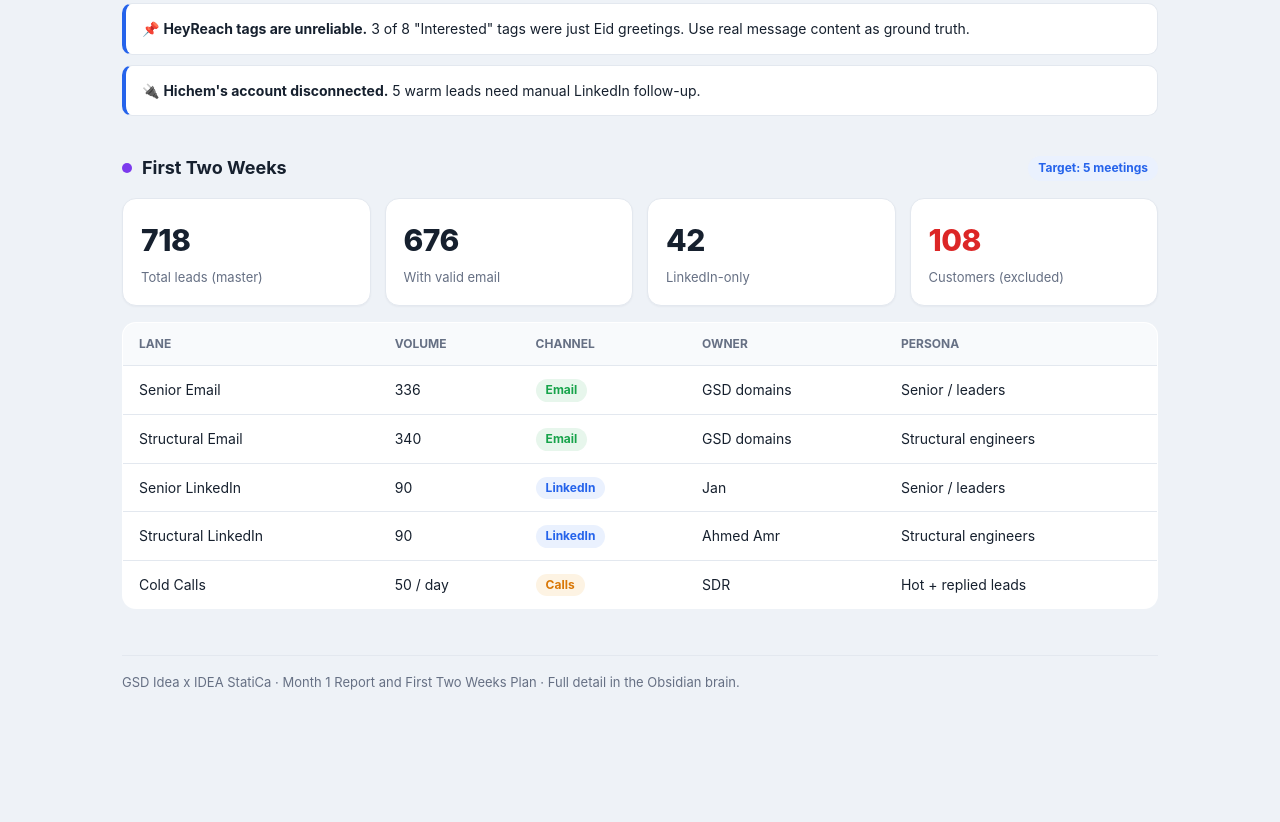
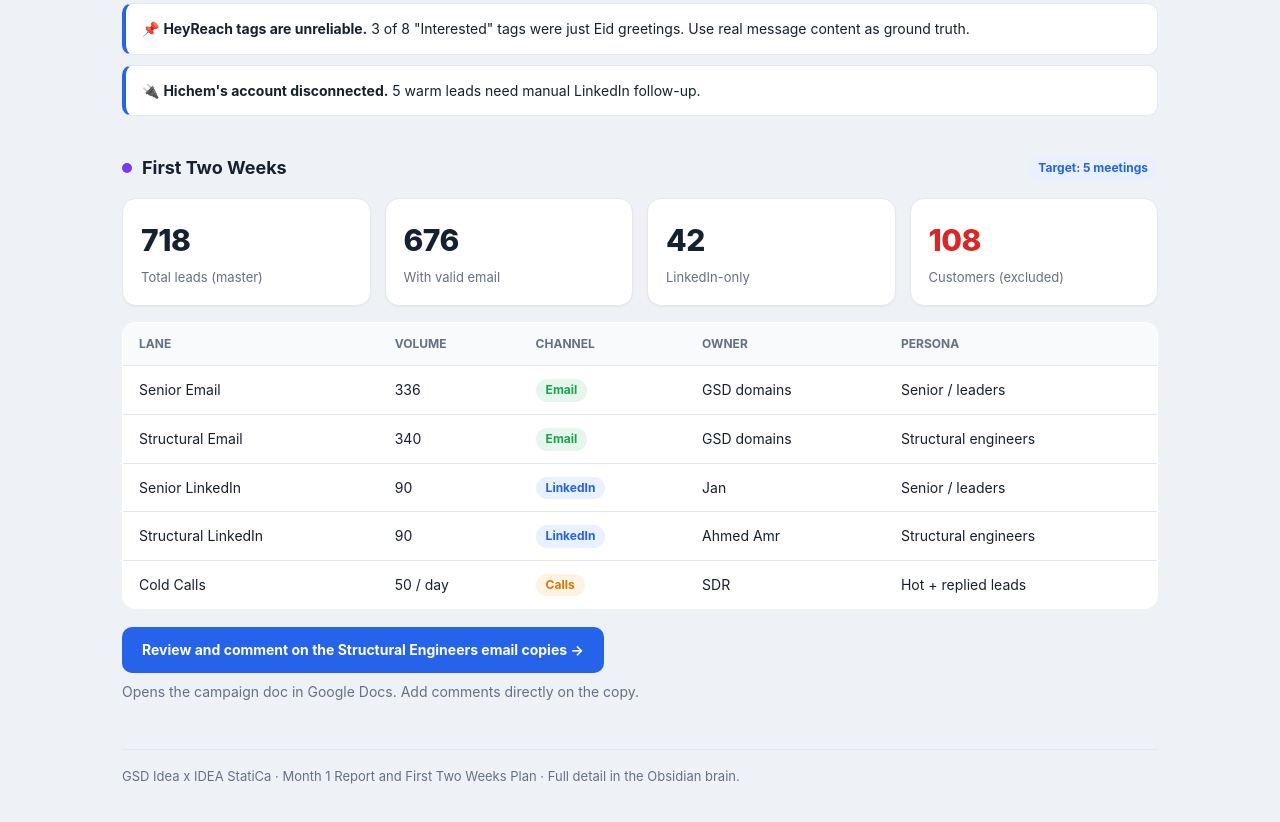
Before and after one commit to amribrahim-Rev/GSD-dashboard, a website: page index.html in a window 1280 px wide. Shown: the part 1119-1941 px from the top of the page. Before the commit the page ends 1902 px from the top, so only its background shows below. Drawn offline with Linux system fonts and the light colour scheme.

Commit message:
Add Review-and-comment button linking to Structural Engineers campaign doc

```diff
--- a/index.html
+++ b/index.html
@@ -93,6 +93,8 @@
       <tr><td>Structural LinkedIn</td><td>90</td><td><span class="pill p-blue">LinkedIn</span></td><td>Ahmed Amr</td><td>Structural engineers</td></tr>
       <tr><td>Cold Calls</td><td>50 / day</td><td><span class="pill p-amber">Calls</span></td><td>SDR</td><td>Hot + replied leads</td></tr>
     </table>
+    <a href="https://docs.google.com/document/d/1rBB6Tqb11dvWPUAflJQiIWErKcDXMM5n_2g6DdqgCRQ/edit" target="_blank" rel="noopener" style="display:inline-block;margin-top:18px;background:var(--blue);color:#fff;padding:12px 20px;border-radius:10px;font-weight:700;font-size:14px;text-decoration:none">Review and comment on the Structural Engineers email copies &rarr;</a>
+    <div class="sub" style="margin-top:8px">Opens the campaign doc in Google Docs. Add comments directly on the copy.</div>
   </div>
   <div class="foot">GSD Idea x IDEA StatiCa · Month 1 Report and First Two Weeks Plan · Full detail in the Obsidian brain.</div>
 </div>
```
